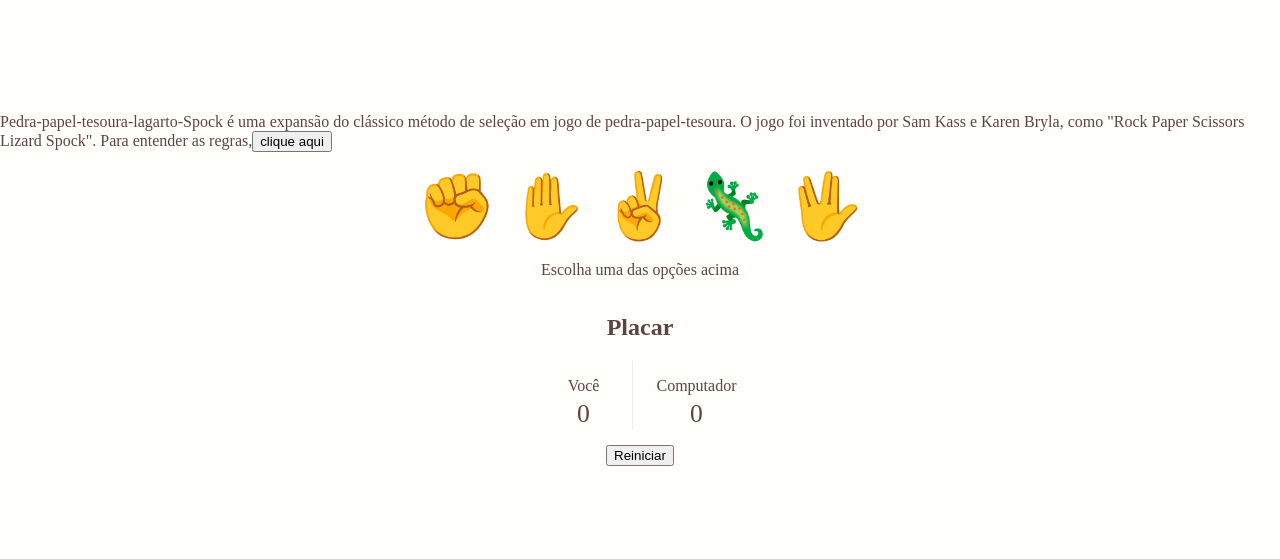
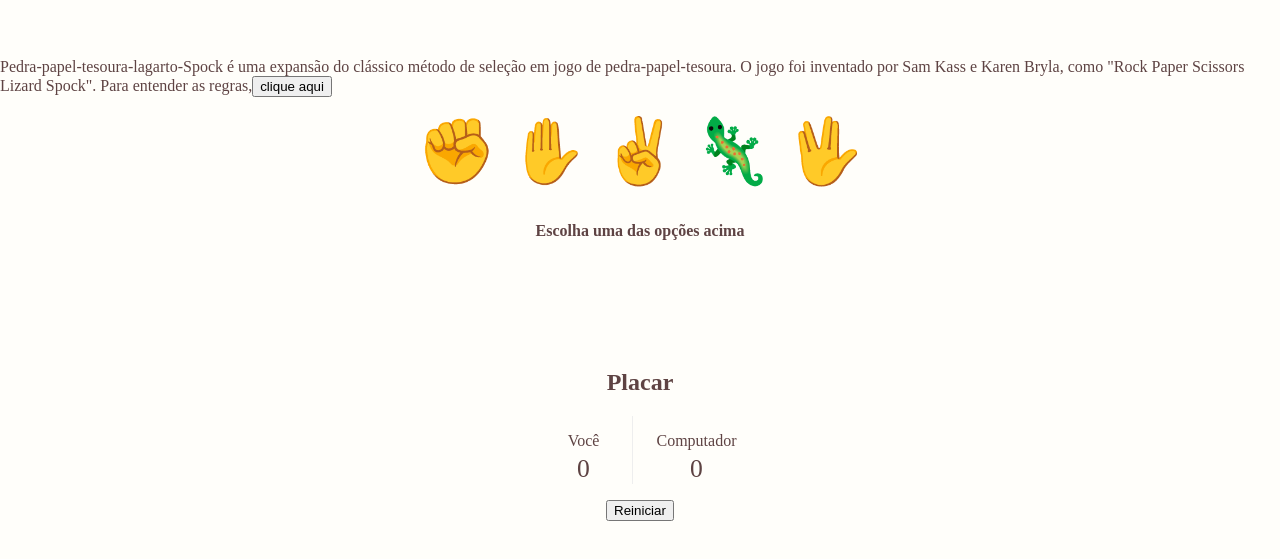
Before and after one commit to HaluDeCassia/largato-spock, a React (Create React App) app: page / in a window 1280 px wide. Shown: the part 119-678 px from the top of the page. Built offline with nearby package versions, Linux system fonts and the light colour scheme.

Commit message:
Add and use Result component

```diff
--- a/src/App.js
+++ b/src/App.js
@@ -3,6 +3,7 @@ import React from 'react';
 import Buttons from './components/Buttons';
 import Modal from './components/Modal';
 import Scoreboard from './components/Scoreboard';
+import Result from './components/Result';
 
 import { OPTIONS } from './constants';
 
@@ -15,19 +16,31 @@ function getComputerChoice() {
 
 function getResult(playerChoice, computerChoice, setResult, setPoints) {
   if(OPTIONS[playerChoice] === undefined) {
-    setResult('Escolha uma das opções acima');
+    setResult({
+      message: "Escolha uma das opções acima",
+      status: 'waiting'
+    });
   } else if(playerChoice === computerChoice) {
-    setResult("Empate --'");
+    setResult({
+      message: "Empate --'",
+      status: ''
+    });
   } else {
     if(OPTIONS[playerChoice].wins.indexOf(computerChoice) > -1) {
-      setResult("Você ganhou! \\o/");
+      setResult({
+        message: "Você ganhou! \\o/",
+        status: "victory"
+      });
 
       setPoints(previousPoints => ({...previousPoints,
         player: previousPoints.player + 1
       }));
 
     } else {
-      setResult("Computador ganhou... :(")
+      setResult({
+        message: "Computador ganhou... :(",
+        status: "defeat"
+      });
 
       setPoints(previousPoints => ({...previousPoints,
         computer: previousPoints.computer + 1
@@ -40,7 +53,7 @@ export default function App() {
   const [modal, toggleModal] = React.useState(false);
   const [playerChoice, setPlayerChoice] = React.useState('');
   const [computerChoice, setComputerChoice] = React.useState('');
-  const [result, setResult] = React.useState('');
+  const [result, setResult] = React.useState({ message: '', status: '' });
   const [points, setPoints] = React.useState({ player: 0, computer: 0});
 
   const playGame = (playerChoice) => {
@@ -57,13 +70,14 @@ export default function App() {
         Pedra-papel-tesoura-lagarto-Spock é uma expansão do clássico método de seleção em jogo de pedra-papel-tesoura. O jogo foi inventado por Sam Kass e Karen Bryla, como "Rock Paper Scissors Lizard Spock". Para entender as regras,
         <button onClick={() => toggleModal(!modal)} aria-label="ver regras">clique aqui</button>
       </p>
+
       <Buttons playGame={ playGame } />
 
-      { playerChoice && <p>Você: { OPTIONS[playerChoice].displayName }</p> }
-
-      { computerChoice && <p>Computador: { OPTIONS[computerChoice].displayName }</p> }
-
-      <p>{ result }</p>
+      <Result
+        result={ result }
+        playerChoice={ playerChoice }
+        computerChoice={ computerChoice }
+      />
 
       {modal && <Modal isOpen={modal} onClose={toggleModal} /> }
 
--- /dev/null
+++ b/src/components/Result/index.js
@@ -0,0 +1,15 @@
+import React from 'react';
+
+import { OPTIONS } from '../../constants';
+
+import { StyledResult, Result } from './styles.js';
+
+export default function App({ playerChoice, computerChoice, result}) {
+  return (
+    <StyledResult>
+      { playerChoice && <p>Você: { OPTIONS[playerChoice].displayName }</p> }
+      { computerChoice && <p>Computador: { OPTIONS[computerChoice].displayName }</p> }
+      <Result className={ result.status }>{ result.message }</Result>
+    </StyledResult>
+  );
+}
--- /dev/null
+++ b/src/components/Result/styles.js
@@ -0,0 +1,33 @@
+import styled from "styled-components";
+
+export const StyledResult = styled.div`
+  margin: 1rem;
+  min-height: 8rem;
+  text-align: center;
+`;
+
+export const Name = styled.p`
+  margin-bottom: 0.2rem;
+`;
+
+export const Points = styled.p`
+  margin: 0;
+  font-size: 1.6rem;
+`;
+
+export const Result = styled.p`
+  font-size: 1.2rem;
+  font-weight: bold;
+
+  &.defeat {
+    color: red;
+  }
+
+  &.victory {
+    color: green;
+  }
+
+  &.waiting {
+    font-size: 1rem;
+  }
+`;
```
